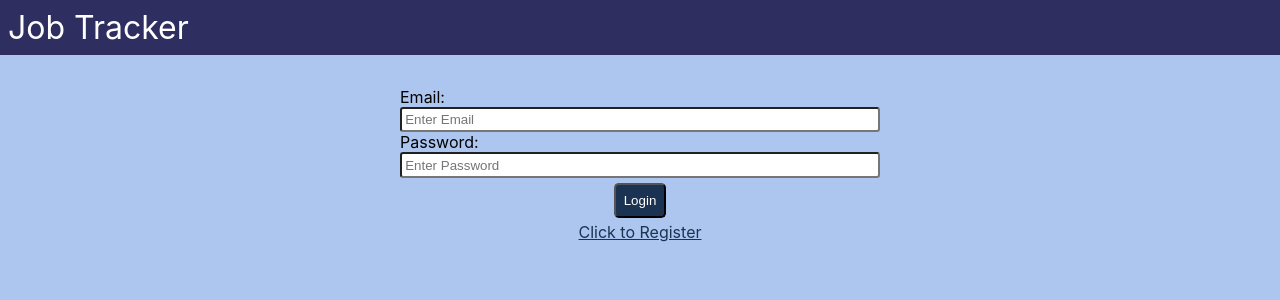
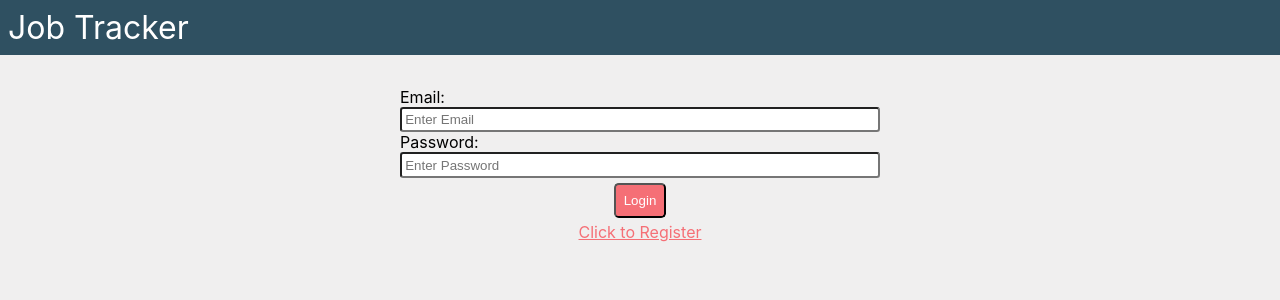
Before and after one commit to bthalpin/Job-Tracker, a React (Create React App) app in the folder client/: page / in a window 1280 px wide. Shown: the top 300 px of the page. Built offline with nearby package versions, Linux system fonts and the light colour scheme.

Commit message:
Update color pallette

```diff
--- a/client/src/index.css
+++ b/client/src/index.css
@@ -1,12 +1,13 @@
 :root{
-  --main:#acc6f0;
-  --shadow:#7184a1;
-  --button:#1c3252;
-  --nav:rgb(46, 46, 97);
+  --main:#f0efef;
+  --shadow:#c9c9c9;
+  --button:#f56f76;
+  --nav:#2F5061;
+  --border:#4297A0;
   --applied:rgb(250, 250, 185);
   --offer:rgb(113, 179, 113);
   --rejected:rgb(196, 98, 98);
-  --warning:rgb(201, 11, 11);
+  --warning:rgb(99, 16, 16);
 }
 
 *{
--- a/client/src/pages/Company/company.css
+++ b/client/src/pages/Company/company.css
@@ -1,10 +1,10 @@
 .companyLogo{
-    width:500px;
+    height:300px;
     max-width:80vw;
 }
 .companyContainer{
     padding:2rem;
-    border-bottom: 1px solid var(--button);
+    border-bottom: 1px solid var(--border);
 }
 .companyJobContainer{
     display:flex;
@@ -16,17 +16,19 @@
     padding:2rem;
     width:500px;
     border-radius: 0.2rem;
+    border:1px solid var(--border);
     box-shadow: 0.5rem 0.5rem 1rem var(--shadow);
 }
 .companyBtnContainer{
     display:flex;
-    justify-content: space-between;
+    justify-content: center;
 }
 .companyEdit{
     padding:0.5rem;
     color:white;
     background-color: var(--button);
     cursor: pointer;
+    margin:1rem 1rem 0;
 
 }
 .delete{
@@ -34,6 +36,8 @@
     color:white;
     cursor: pointer;
     background-color: var(--warning);
+    margin:1rem 1rem 0;
+
 }
 .addJobContainer{
     margin:1rem;
@@ -42,6 +46,7 @@
     background-color: var(--button);
     color:white;
     padding:0.5rem;
+    border:1px solid var(--border)
 }
 .jobTitle{
     margin-bottom:3rem;
--- a/client/src/pages/Home/home.css
+++ b/client/src/pages/Home/home.css
@@ -12,6 +12,8 @@
 .addCompany{
     padding:1rem;
     background-color: var(--button);
+    border:1px solid var(--border);
+
     border-radius:0.3rem;
     color:white;
     font-size: 1.2rem;
@@ -26,6 +28,7 @@
     width:500px;
     max-width: 98vw;
     border-radius: 0.2rem;
+    border:1px solid var(--border);
     box-shadow: 0.5rem 0.5rem 1rem var(--shadow);
 }
 
```
